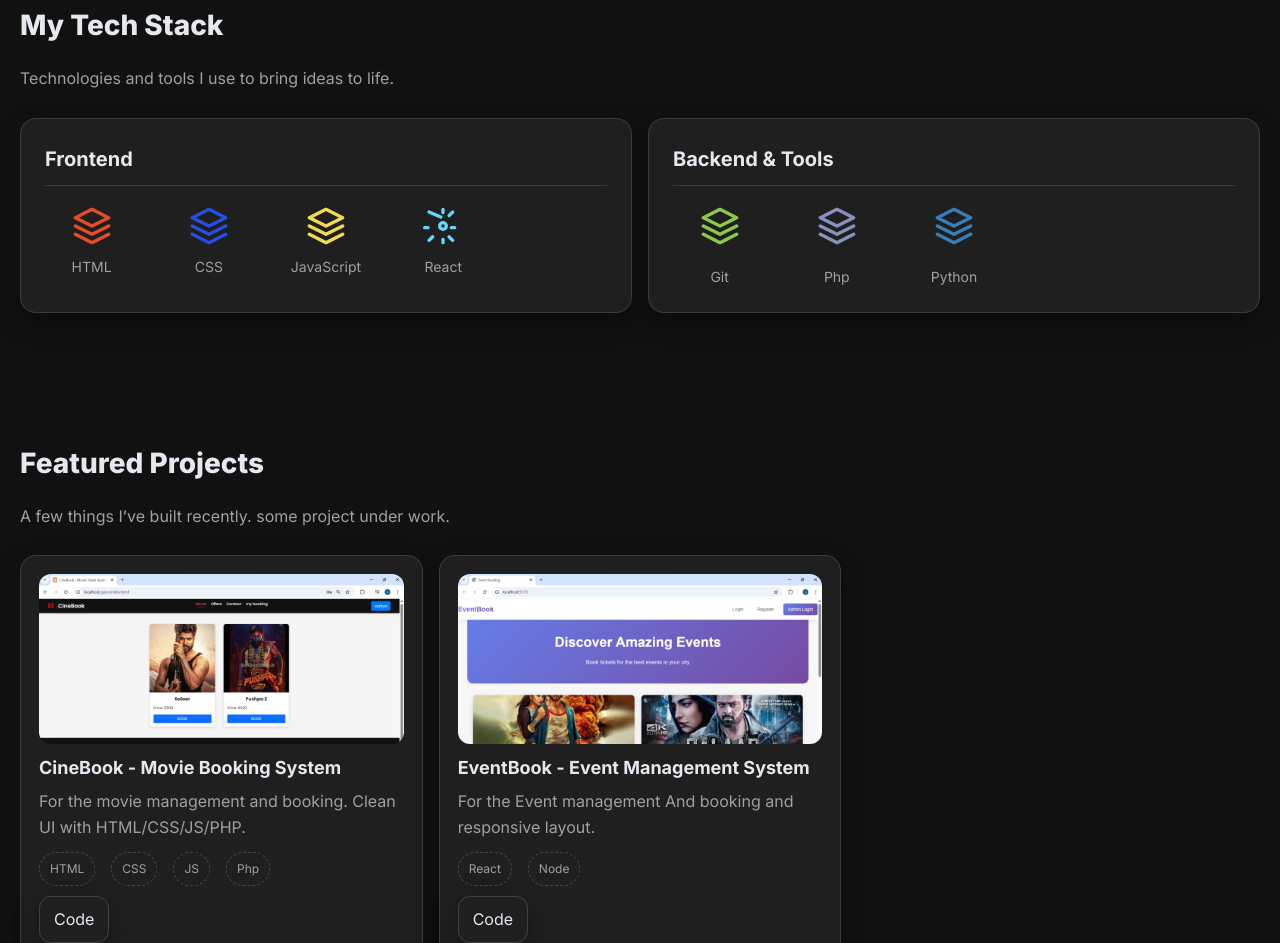
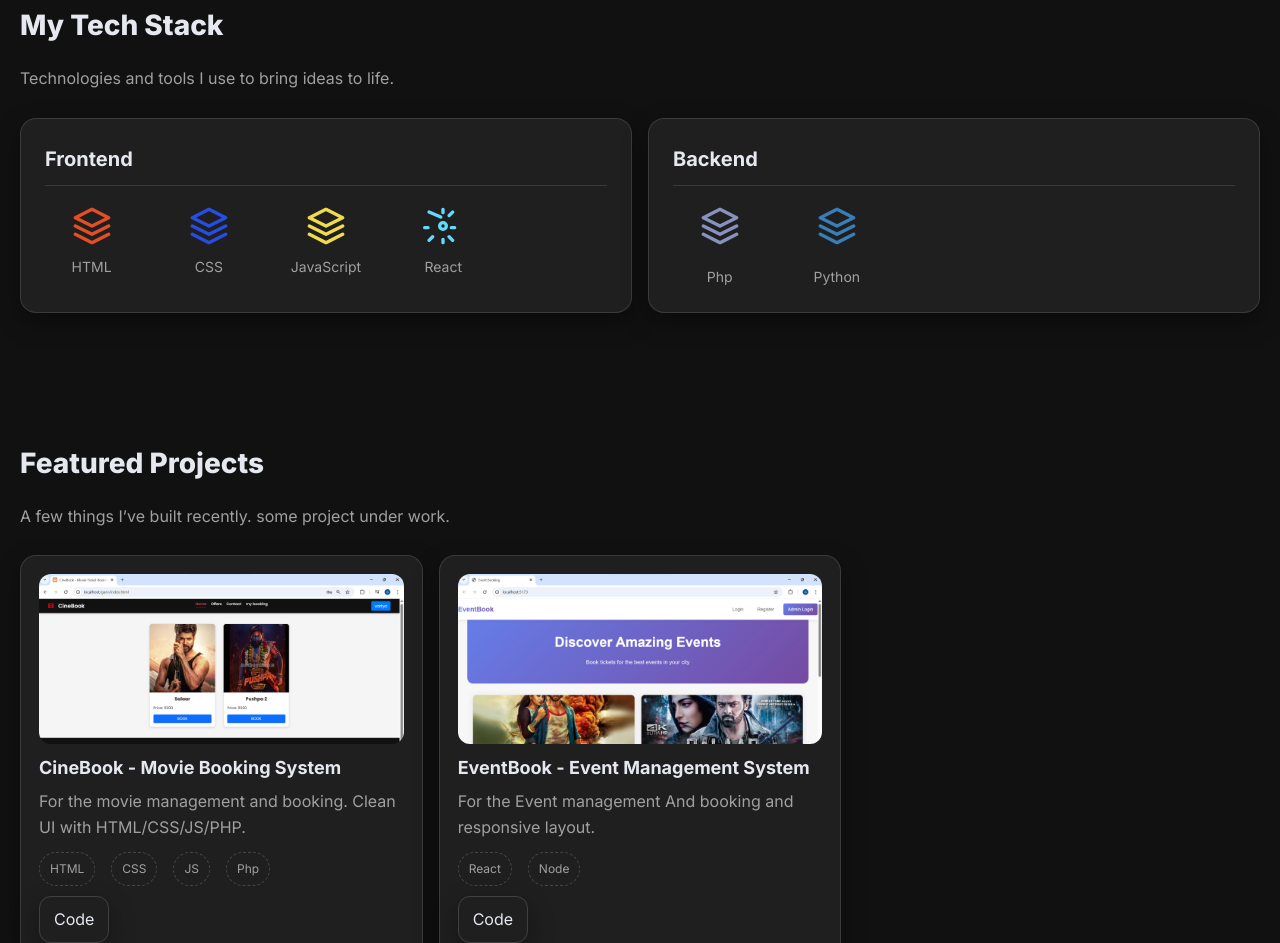
Before and after one commit to DivyNai/Portfolio, a plain HTML site: page index.html in a window 1280 px wide. Shown: the part 1031-1974 px from the top of the page. Drawn offline with Linux system fonts and the light colour scheme.

Commit message:
tools changes

```diff
--- a/index.html
+++ b/index.html
@@ -224,9 +224,9 @@
             </div>
 
             <div class="skill-category card">
-              <h3>Backend & Tools</h3>
+              <h3>Backend</h3>
               <div class="skill-items-grid">
-                <div class="skill-item">
+                <!-- <div class="skill-item">
                   <svg
                     xmlns="http://www.w3.org/2000/svg"
                     width="48"
@@ -245,7 +245,7 @@
                     <path d="M20 12l-8 8-8-8M12 2v20"></path>
                   </svg>
                   <span>Git</span>
-                </div>
+                </div> -->
 
                 <div class="skill-item">
                   <svg
```
